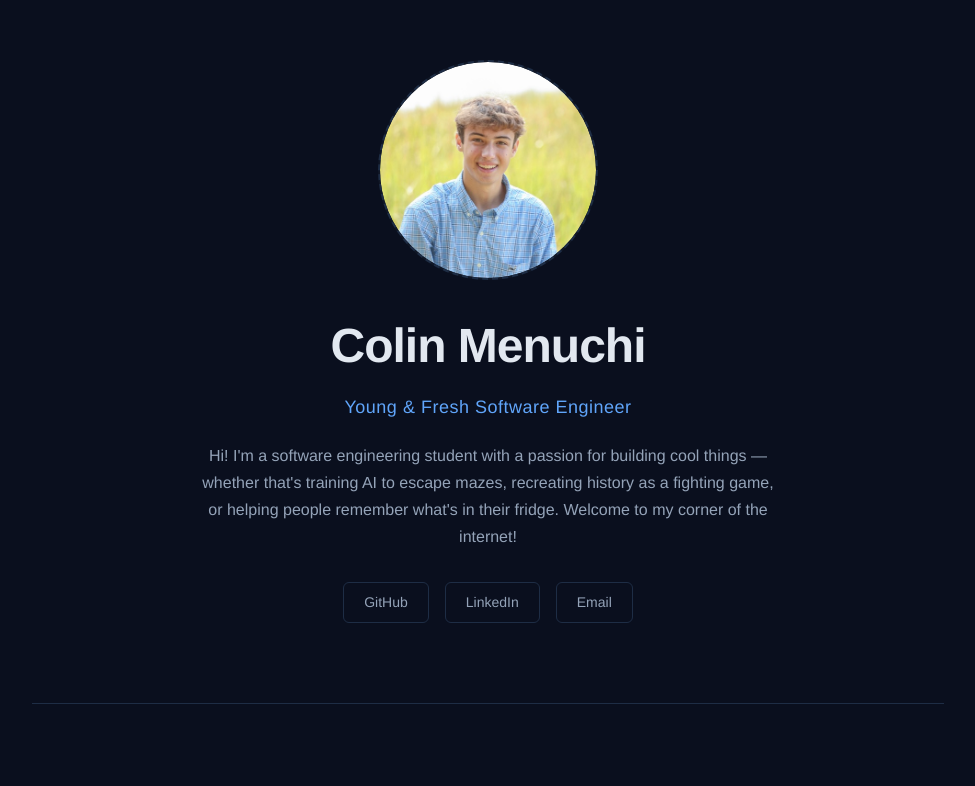
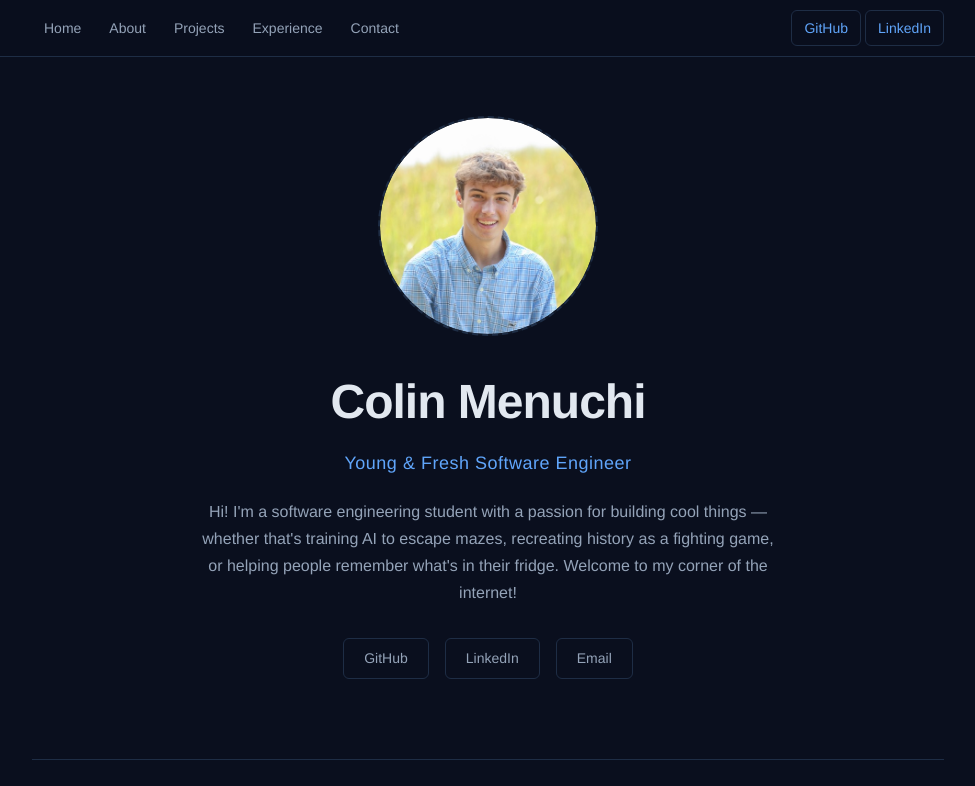
Before and after one commit to ColinMenuchi/portfolioWebsite, a React (Vite) app in the folder portfolio-website/: page / in a window 1280 px wide. Shown: the top 786 px of the page, without its empty margins (152-1127 px from the left). Built offline with nearby package versions, Linux system fonts and the light colour scheme.

Commit message:
Added a navigation bar at the top of the site

```diff
--- a/portfolio-website/src/App.css
+++ b/portfolio-website/src/App.css
@@ -1,7 +1,79 @@
+/* ── Navbar ── */
+.navbar {
+  position: fixed;
+  top: 0;
+  left: 0;
+  right: 0;
+  z-index: 1000;
+  background: rgba(10, 15, 30, 0.85);
+  backdrop-filter: blur(10px);
+  border-bottom: 1px solid var(--border);
+}
+
+.navbar-inner {
+  max-width: 960px;
+  margin: 0 auto;
+  padding: 0 24px;
+  height: 56px;
+  display: flex;
+  align-items: center;
+  justify-content: space-between;
+}
+
+.navbar-links {
+  display: flex;
+  gap: 4px;
+}
+
+.navbar-external {
+  display: flex;
+  gap: 4px;
+}
+
+.nav-link {
+  padding: 6px 12px;
+  border-radius: 6px;
+  font-size: 14px;
+  color: var(--text-muted);
+  transition: color 0.2s, background 0.2s;
+}
+
+.nav-link:hover {
+  color: var(--text);
+  background: rgba(255, 255, 255, 0.05);
+}
+
+.nav-link--external {
+  border: 1px solid var(--border);
+  color: var(--accent);
+  transition: border-color 0.2s, color 0.2s;
+}
+
+.nav-link--external:hover {
+  border-color: var(--accent);
+  background: rgba(96, 165, 250, 0.08);
+}
+
+@media (max-width: 600px) {
+  .navbar-inner {
+    flex-direction: column;
+    height: auto;
+    padding: 10px 16px;
+    gap: 8px;
+  }
+
+  .navbar-links,
+  .navbar-external {
+    flex-wrap: wrap;
+    justify-content: center;
+  }
+}
+
 .app {
   max-width: 960px;
   margin: 0 auto;
   padding: 60px 24px;
+  padding-top: 116px;
 }
 
 /* ── Hero ── */
--- a/portfolio-website/src/App.jsx
+++ b/portfolio-website/src/App.jsx
@@ -1,13 +1,17 @@
+import Navbar from './components/Navbar'
 import Hero from './components/Hero'
 import Projects from './components/Projects'
 import './App.css'
 
 function App() {
   return (
-    <div className="app">
-      <Hero />
-      <Projects />
-    </div>
+    <>
+      <Navbar />
+      <div className="app">
+        <Hero />
+        <Projects />
+      </div>
+    </>
   )
 }
 
--- a/portfolio-website/src/components/Hero.jsx
+++ b/portfolio-website/src/components/Hero.jsx
@@ -6,7 +6,7 @@ const socials = [
 
 const Hero = () => {
   return (
-    <section className="hero-section">
+    <section id="home" className="hero-section">
       <div className="hero-photo-placeholder">
         <img className="hero-photo" src="src/assets/selfPortrait.jpeg" alt="Portrait Not Found."></img>
       </div>
--- /dev/null
+++ b/portfolio-website/src/components/Navbar.jsx
@@ -0,0 +1,43 @@
+const navLinks = [
+  { label: 'Home', href: '#home' },
+  { label: 'About', href: '#about' },
+  { label: 'Projects', href: '#projects' },
+  { label: 'Experience', href: '#experience' },
+  { label: 'Contact', href: '#contact' },
+]
+
+const externalLinks = [
+  { label: 'GitHub', href: 'https://github.com/ColinMenuchi' },
+  { label: 'LinkedIn', href: 'https://www.linkedin.com/in/colin-menuchi2721/' },
+]
+
+const Navbar = () => {
+  return (
+    <nav className="navbar">
+      <div className="navbar-inner">
+        <div className="navbar-links">
+          {navLinks.map((link) => (
+            <a key={link.label} href={link.href} className="nav-link">
+              {link.label}
+            </a>
+          ))}
+        </div>
+        <div className="navbar-external">
+          {externalLinks.map((link) => (
+            <a
+              key={link.label}
+              href={link.href}
+              className="nav-link nav-link--external"
+              target="_blank"
+              rel="noopener noreferrer"
+            >
+              {link.label}
+            </a>
+          ))}
+        </div>
+      </div>
+    </nav>
+  )
+}
+
+export default Navbar
--- a/portfolio-website/src/components/Projects.jsx
+++ b/portfolio-website/src/components/Projects.jsx
@@ -56,7 +56,7 @@ const Projects = () => {
   const [selected, setSelected] = useState(null)
 
   return (
-    <section className="projects-section">
+    <section id="projects" className="projects-section">
       <h2 className="projects-heading">Projects</h2>
       <div className="projects-grid">
         {projects.map((project) => (
```
